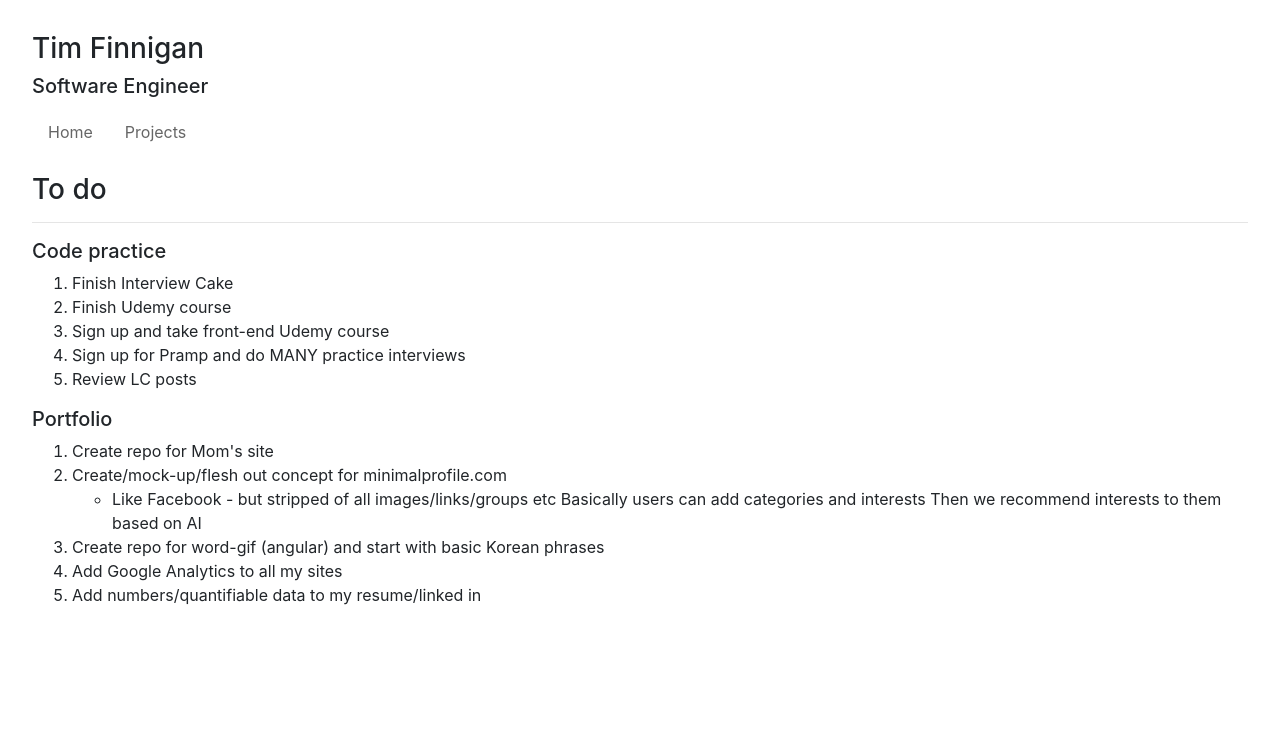
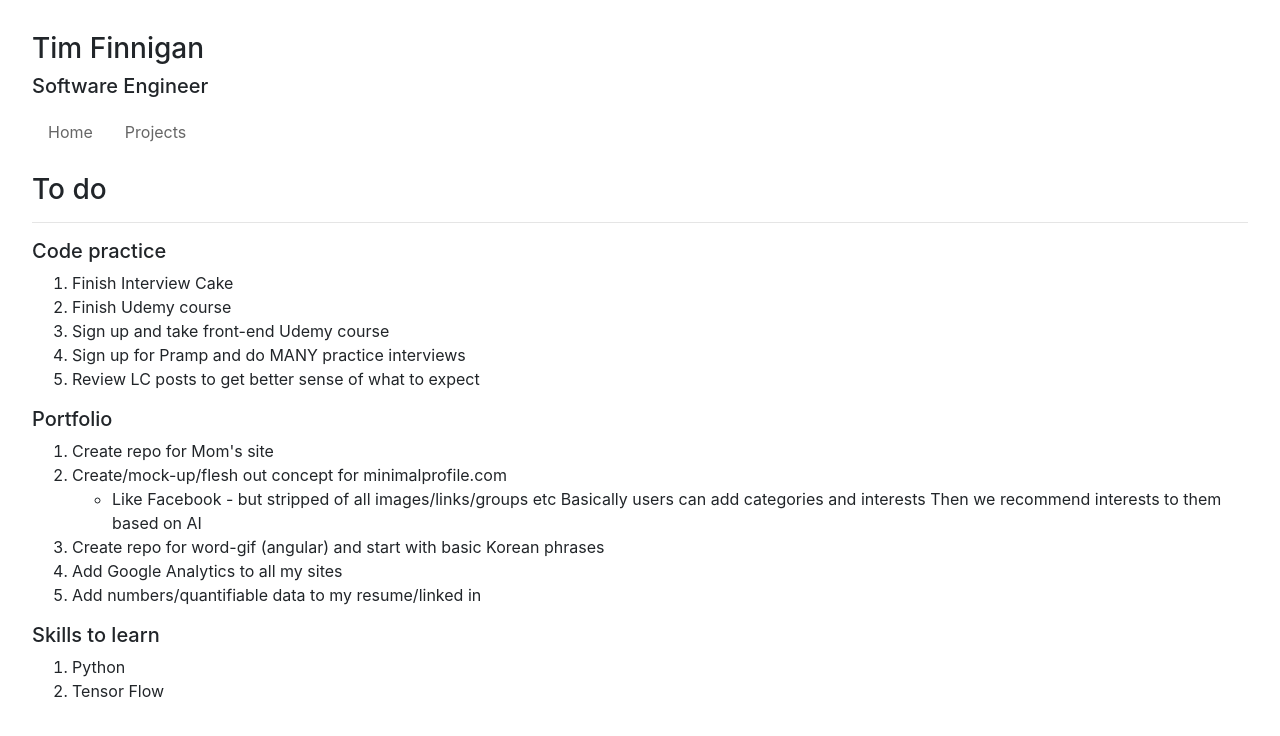
Before and after one commit to TimFinnigan/tim-finnigan-homepage, a React (Create React App) app: page /todo in a window 1280 px wide. Shown: the top 736 px of the page. Built offline with nearby package versions, Linux system fonts and the light colour scheme.

Commit message:
add todo items

```diff
--- a/src/todo.js
+++ b/src/todo.js
@@ -14,7 +14,7 @@ class Todo extends React.Component {
           <li>Finish Udemy course</li>
           <li>Sign up and take front-end Udemy course</li>
           <li>Sign up for Pramp and do MANY practice interviews</li>
-          <li>Review LC posts</li>
+          <li>Review LC posts to get better sense of what to expect</li>
         </ol>
         <h5>Portfolio</h5>
         <ol>
@@ -33,7 +33,11 @@ class Todo extends React.Component {
           </li>
           <li>Add Google Analytics to all my sites</li>
           <li>Add numbers/quantifiable data to my resume/linked in</li>
-
+        </ol>
+        <h5>Skills to learn</h5>
+        <ol>
+          <li>Python</li>
+          <li>Tensor Flow</li>
         </ol>
       </div>
     );
```
